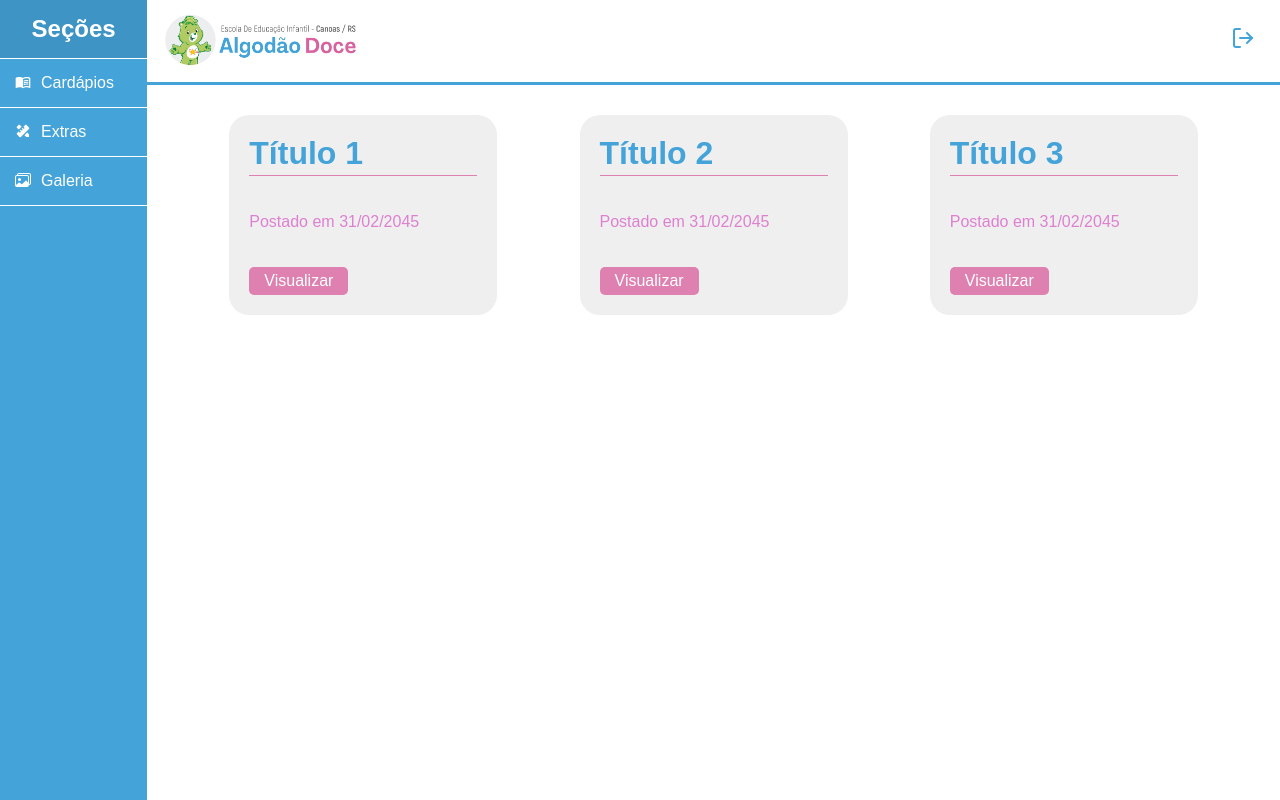
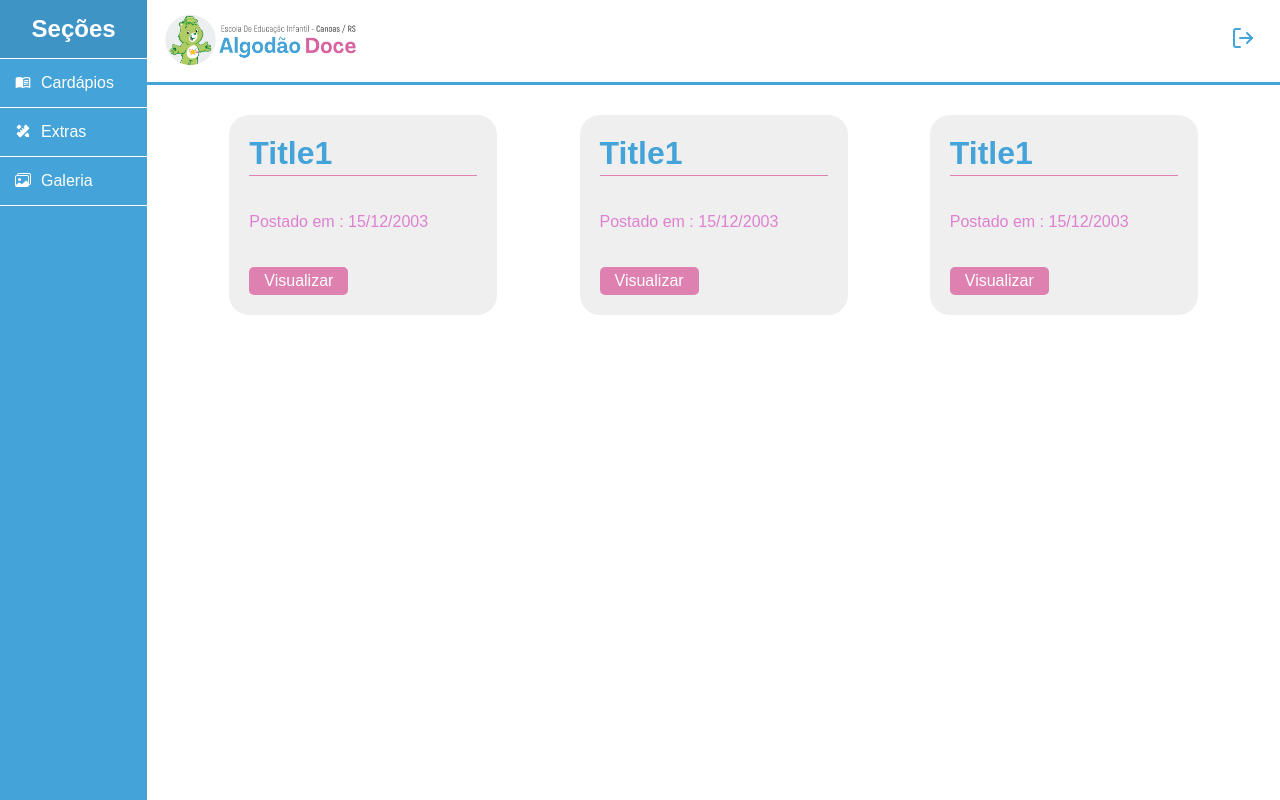
Before and after one commit to WillDevAC/CANOAS-DEMO, a Next.js app: page /dashboard in a window 1280 px wide. Built offline with nearby package versions, Linux system fonts and the light colour scheme; a web font is replaced by a local one.

Commit message:
fix/dashboard-props-and-routes

```diff
--- /dev/null
+++ b/src/components/dashboard/card/index.tsx
@@ -0,0 +1,26 @@
+import React from 'react';
+
+import {
+  Card,
+  BtnPink
+ } from './styles';
+
+interface Props {
+  Title: string,
+  Date: string,
+  Link: string
+}
+
+const card: React.FC <Props> = ({Title, Date, Link}) => {
+  return (
+    <Card>
+      <div>
+        <h1>{Title}</h1>
+      </div>
+      <p>Postado em : {Date}</p>
+        <BtnPink href={Link}>Visualizar</BtnPink>
+    </Card>
+  );
+}
+
+export default card;
--- /dev/null
+++ b/src/components/dashboard/card/styles.ts
@@ -0,0 +1,51 @@
+import styled from 'styled-components';
+
+export const Card = styled.div`
+  display: flex;
+  flex-direction: column;
+  justify-content: space-between;
+  width: 25%;
+  min-height: 200px;
+  padding: 20px;
+  border-radius: 20px;
+  background-color: #EFEFEF;
+
+  h1 {
+    color: #44a3d9;
+    padding-bottom: 1%;
+  }
+
+  p {
+    width: 100%;
+    color: #de80D0;
+  }
+
+  button {
+    align-self: flex-start;
+  }
+
+  & > div {
+    border-bottom: 1px solid #DE80B0;
+  }
+
+  @media screen and (max-width: 685px){
+    width: 100%;
+  }
+`;
+
+export const BtnPink = styled.a`
+  color: white;
+  font-size: 1rem;
+  align-self: flex-start;
+  text-decoration: none;
+  border-radius: 5px;
+  padding: 5px 15px;
+  border: none;
+  background-color: #DE80B0;
+
+  &:hover {
+    transition: 0.1s ease-in-out;
+    transform: scale(1.03);
+    cursor: pointer;
+  }
+`;
--- /dev/null
+++ b/src/components/dashboard/dash-content/index.tsx
@@ -0,0 +1,17 @@
+import React from 'react';
+
+import { InfoContainer } from './styles';
+
+import Card from '../card'; //Componente de estilo põe chave
+
+const dash_content: React.FC = () => {
+  return (
+    <InfoContainer>
+      <Card Title="Title1" Date="15/12/2003" Link="https://www.google.com"/>
+      <Card Title="Title1" Date="15/12/2003" Link="https://www.google.com"/>
+      <Card Title="Title1" Date="15/12/2003" Link="https://www.google.com"/>
+    </InfoContainer>
+  );
+}
+
+export default dash_content;
--- /dev/null
+++ b/src/components/dashboard/dash-content/styles.ts
@@ -0,0 +1,17 @@
+import styled from 'styled-components';
+
+export const InfoContainer = styled.div`
+  display: flex;
+  justify-content: space-evenly;
+  margin: 30px;
+  gap: 30px;
+
+  @media screen and (max-width: 985px) {
+    justify-content: center;
+  }
+
+  @media screen and (max-width: 685px){
+    flex-direction: column;
+  }
+
+`;
--- a/src/components/dashboard/dashboard-content/index.tsx
+++ /dev/null
@@ -1,37 +0,0 @@
-import React from 'react';
-
-import {
-  InfoContainer,
-  InfoDiv,
-  BtnPink
-  } from './styles';
-
-const dashboard_content: React.FC = (pageProps) => {
-  return (
-    <InfoContainer>
-      <InfoDiv>
-        <div>
-          <h1>Título 1</h1>
-        </div>
-        <p>Postado em 31/02/2045</p>
-        <BtnPink>Visualizar</BtnPink>
-      </InfoDiv>
-      <InfoDiv>
-        <div>
-          <h1>Título 2</h1>
-        </div>
-        <p>Postado em 31/02/2045</p>
-        <BtnPink>Visualizar</BtnPink>
-      </InfoDiv>
-      <InfoDiv>
-        <div>
-          <h1>Título 3</h1>
-        </div>
-        <p>Postado em 31/02/2045</p>
-        <BtnPink>Visualizar</BtnPink>
-      </InfoDiv>
-    </InfoContainer>
-  );
-}
-
-export default dashboard_content;
--- a/src/components/dashboard/dashboard-content/styles.ts
+++ /dev/null
@@ -1,65 +0,0 @@
-import styled from 'styled-components';
-
-export const InfoContainer = styled.div`
-  display: flex;
-  justify-content: space-evenly;
-  margin: 30px;
-  gap: 30px;
-
-  @media screen and (max-width: 985px) {
-    justify-content: center;
-  }
-
-  @media screen and (max-width: 685px){
-    flex-direction: column;
-  }
-
-`;
-
-export const InfoDiv = styled.div`
-  display: flex;
-  flex-direction: column;
-  justify-content: space-between;
-  width: 25%;
-  min-height: 200px;
-  padding: 20px;
-  border-radius: 20px;
-  background-color: #EFEFEF;
-
-  h1 {
-    color: #44a3d9;
-    padding-bottom: 1%;
-  }
-
-  p {
-    width: 100%;
-    color: #de80D0;
-  }
-
-  button {
-    align-self: flex-start;
-  }
-
-  & > div {
-    border-bottom: 1px solid #DE80B0;
-  }
-
-  @media screen and (max-width: 685px){
-    width: 100%;
-  }
-`;
-
-export const BtnPink = styled.button`
-  color: white;
-  font-size: 1rem;
-  border-radius: 5px;
-  padding: 5px 15px;
-  border: none;
-  background-color: #DE80B0;
-
-  &:hover {
-    transition: 0.1s ease-in-out;
-    transform: scale(1.03);
-    cursor: pointer;
-  }
-`;
--- a/src/components/dashboard/header/index.tsx
+++ b/src/components/dashboard/header/index.tsx
@@ -1,3 +1,4 @@
+import { useRouter } from 'next/router'; //Contexto Router controle de todas as rotas
 import React from 'react';
 
 import {
@@ -10,6 +11,12 @@ import {
 } from './styles';
 
 const header: React.FC = () => {
+  const router = useRouter()  // atribuindo useRouter a uma constante (todas as funções)
+                              // Chamando o contexto
+  const handleRedirect = () => {
+    router.push("/")
+  }
+
   return (
     <Container>
       <Header>
@@ -17,7 +24,7 @@ const header: React.FC = () => {
           <img src="images/logo.webp" alt="" />
         </Logo>
         <Hamburger/>
-        <Disconnect>
+        <Disconnect onClick={() => handleRedirect()}>
           <LogOut/>
         </Disconnect>
       </Header>
--- a/src/components/dashboard/header/styles.ts
+++ b/src/components/dashboard/header/styles.ts
@@ -56,7 +56,7 @@ export const LogOut = styled(FiLogOut)`
 `;
 
 
-export const Disconnect = styled.h1`
+export const Disconnect = styled.a`
   margin: 0 15px;
   color: #44a3d9;
   text-decoration: none;
@@ -66,6 +66,7 @@ export const Disconnect = styled.h1`
     color: #DE80B0;
     transition: 0.1s ease-in-out;
     transform: scale(1.02);
+    cursor: pointer;
   }
 
   @media screen and (max-width: 985px) {
--- a/src/pages/dashboard/index.tsx
+++ b/src/pages/dashboard/index.tsx
@@ -6,7 +6,7 @@ import Header from '../../components/dashboard/header/index';
 
 import { Container, Wrapper } from '../../templates/dashboard/styles'
 
-import Dashboard_content from '../../components/dashboard/dashboard-content/index';
+import Dash_content from '../../components/dashboard/dash-content/index';
 
 
 
@@ -16,7 +16,7 @@ const dashboard: React.FC = () => {
       <Aside/>
       <Container>
         <Header/>
-        <Dashboard_content/>
+        <Dash_content/>
       </Container>
     </Wrapper>
   );
```
Also changed, not shown: src/pages/dashboard/styles.ts (deleted, +0 -11 lines).
